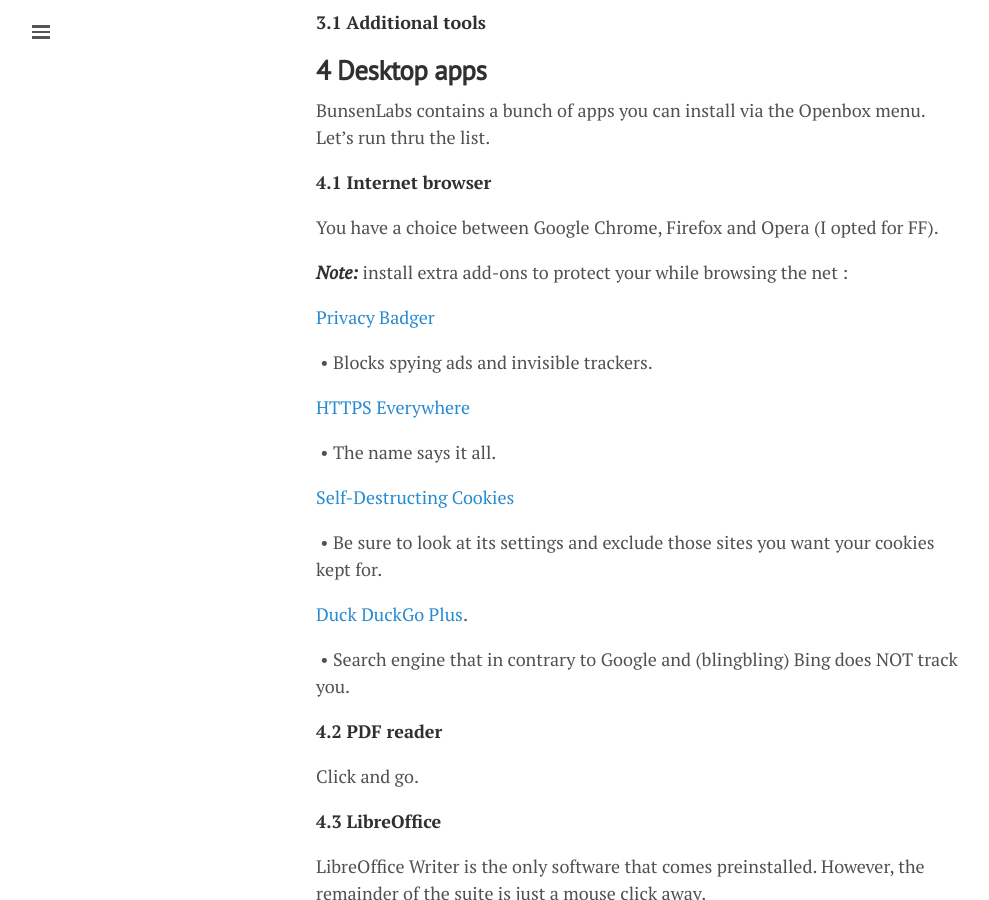
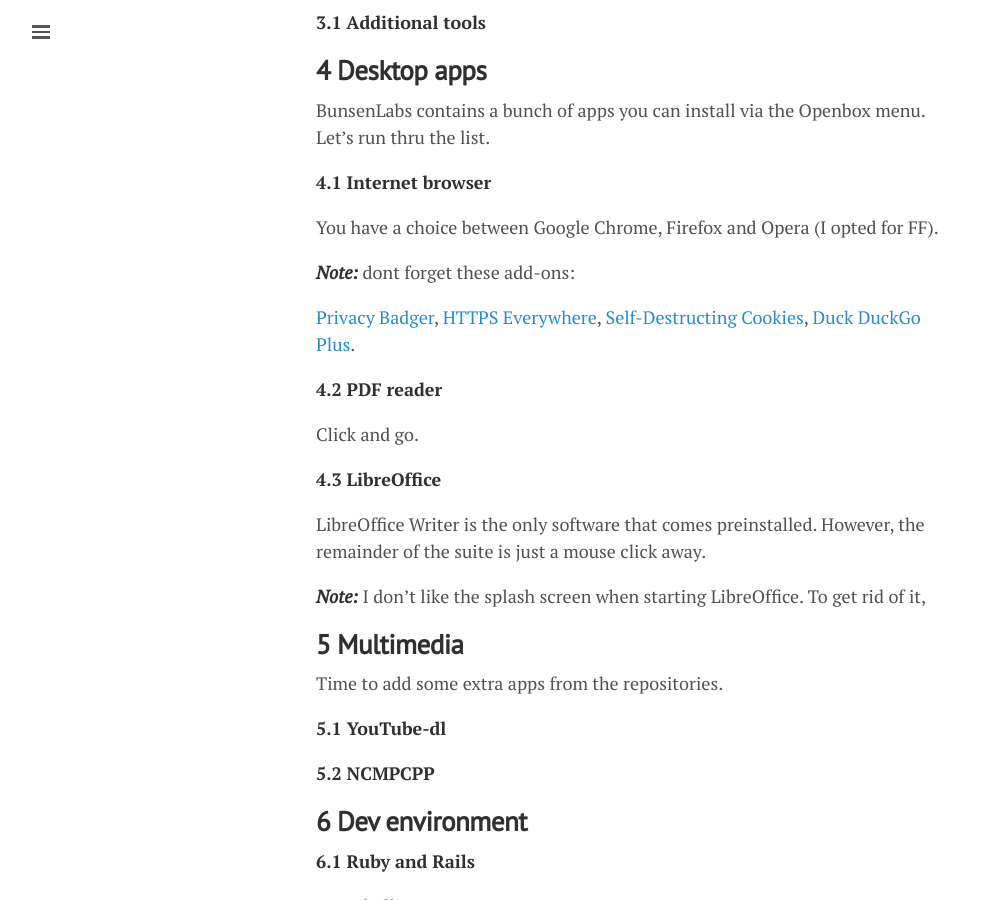
Before and after one commit to lgeurts/lgeurts.github.io, a Jekyll site: the page built from _posts/2017-07-11-bunsenlabs-linux-setup-notes-for dell-inspiron-6000.md, in a window 1280 px wide and 900 px high, scrolled down 2132 px. Shown: the whole window, without its empty margins (0-989 px from the left). Built offline with Jekyll 4.4.1, drawn with Linux system fonts in a browser that asks for light colours; nearby versions of some CDN libraries; comment, search, counter and statistics services are not loaded; some of the changed text lies outside the part shown.

Commit message:
Update 2017-07-11-bunsenlabs-linux-setup-notes-for dell-inspiron-6000.md

```diff
--- a/_posts/2017-07-11-bunsenlabs-linux-setup-notes-for dell-inspiron-6000.md
+++ b/_posts/2017-07-11-bunsenlabs-linux-setup-notes-for dell-inspiron-6000.md
@@ -54,23 +54,9 @@
 
 You have a choice between Google Chrome, Firefox and Opera (I opted for FF).
 
-***Note:*** install extra add-ons to protect your while browsing the net :
+***Note:*** dont forget these add-ons:
 
-[Privacy Badger](https://www.eff.org/privacybadger)
-
- • Blocks spying ads and invisible trackers.
-
-[HTTPS Everywhere](https://www.eff.org/https-everywhere)
-
- • The name says it all.
-
-[Self-Destructing Cookies](https://addons.mozilla.org/en-US/firefox/addon/self-destructing-cookies/)
-
- • Be sure to look at its settings and exclude those sites you want your cookies kept for.
-
-[Duck DuckGo Plus](https://addons.mozilla.org/en-US/firefox/addon/duckduckgo-for-firefox/).
-
- • Search engine that in contrary to Google and (blingbling) Bing does NOT track you.
+[Privacy Badger](https://www.eff.org/privacybadger), [HTTPS Everywhere](https://www.eff.org/https-everywhere), [Self-Destructing Cookies](https://addons.mozilla.org/en-US/firefox/addon/self-destructing-cookies/), [Duck DuckGo Plus](https://addons.mozilla.org/en-US/firefox/addon/duckduckgo-for-firefox/).
 
 **4.2 PDF reader**
 
```
